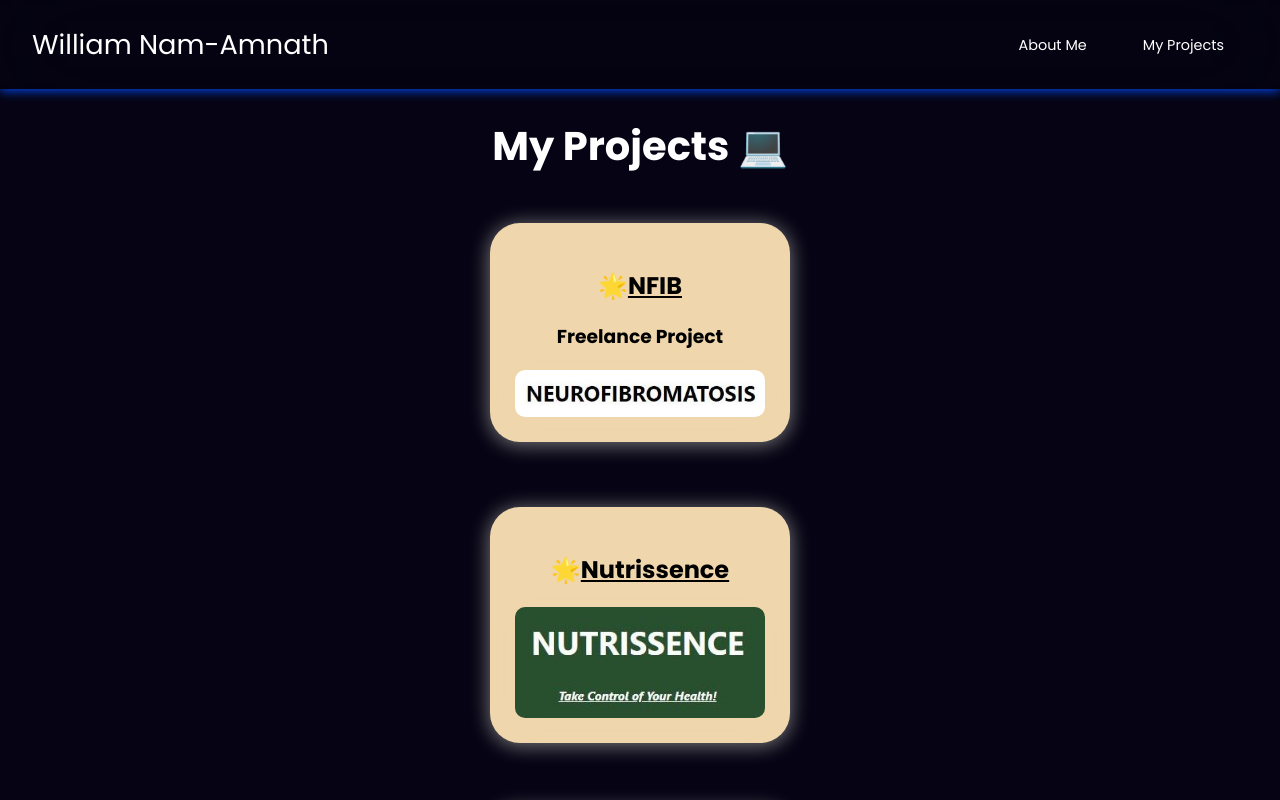
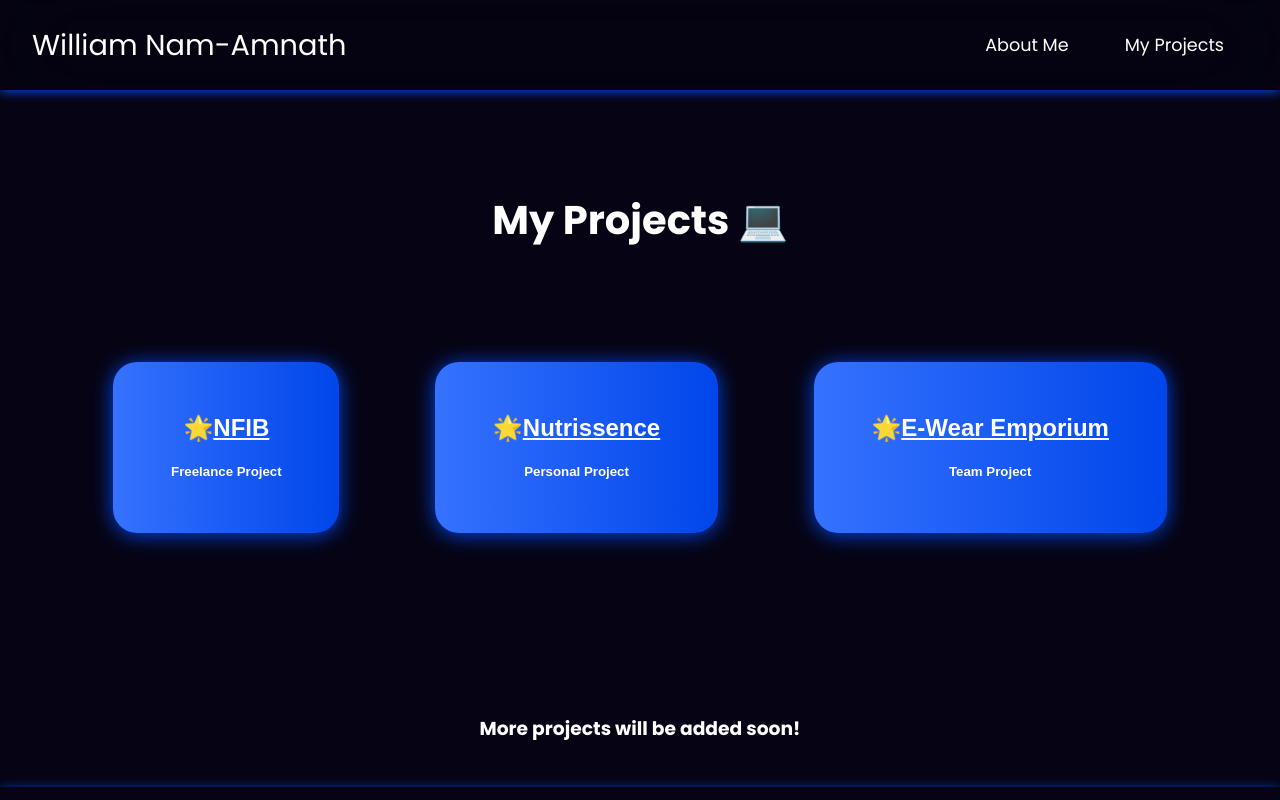
Before and after one commit to williamnamamnath/my-portfolio, a React (Create React App) app: page /all-projects in a window 1280 px wide. Shown: the top 800 px of the page. Built offline with nearby package versions, Linux system fonts and the light colour scheme.

Commit message:
Modified the Projects page as well as each separate project page

```diff
--- a/src/GlobalStyles.js
+++ b/src/GlobalStyles.js
@@ -40,6 +40,10 @@ h4 {
     justify-content: center;
     text-align: center;
     align-items: center;
+}
+
+.project-space {
+    color: white;
 }
 
 .body-space {
--- a/src/components/NavBar.js
+++ b/src/components/NavBar.js
@@ -82,7 +82,7 @@ const Li = styled.li`
 
 const MenuItem = styled.a`
     text-decoration: none;
-    font-size: 0.9rem;
+    font-size: 1.1rem;
     color: white;
     position: relative;
     cursor: pointer;
@@ -110,7 +110,7 @@ const MenuItem = styled.a`
 const NavbarName = styled.a`
     text-decoration: none;
     color: white;
-    font-size: 1.7em;
+    font-size: 1.8em;
     cursor: pointer;
 
     @media all and (max-width: 960px) {
--- a/src/pages/Home.js
+++ b/src/pages/Home.js
@@ -1,9 +1,5 @@
 import { useEffect } from "react";
 import { useNavigate } from "react-router-dom";
-
-import "../GlobalStyles";
-
-import Projects from "./Projects";
 
 import styled from "styled-components";
 import picture from "../images/profile-picture.jpg";
@@ -73,22 +69,6 @@ margin: 15px;
 padding: 10px;
 `
 
-// const MoreInfo = styled.div`
-// display:inline-block;
-// box-shadow: 0 2px 20px 0 gray;
-// color: white;
-// background-color: #efd6ac;
-// border-radius: 30px;
-// margin: 20px;
-// padding: 15px;
-// transition: transform 0.3s ease;
-
-// &:hover {
-//   transform: scale(1.1);
-//   cursor: pointer;
-// }
-// `
-
 const Picture = styled.img`
   border-radius: 200px;
   height: 380px;
@@ -105,13 +85,18 @@ const Picture = styled.img`
 `
 
 const TechStack = styled.i`
-font-size: 75px;
-background-color: black;
+font-size: 8rem;
+background-color: #060414;
 padding: 5px;
 border-radius: 10px;
+flex-wrap: wrap;
 
 @media all and (min-width: 360px) and (max-width: 969px) {
-  font-size: 50px;
+  font-size: 3.5rem;
+  display: flex;
+  align-items: center;
+  justify-content: center;
+  flex-wrap: wrap;
 }
 `
 
@@ -120,12 +105,10 @@ const StackDiv = styled.div`
     justify-content: center;
     align-items: center;
     gap: 2rem;
-    box-shadow: 0 2px 20px 0 gray;
-    color: #efd6ac;
-    background-color: #efd6ac;
-    border-radius: 40px;
-    margin: 30px;
-    padding: 25px;
+    color: black;
+    border-radius: 30px;
+    margin: 20px;
+    padding: 15px;
 `
 
 const SocialsDiv = styled.div`
@@ -135,8 +118,8 @@ const SocialsDiv = styled.div`
     gap: 2rem;
     color: black;
     border-radius: 30px;
-    margin: 20px;
-    padding: 15px;
+    margin: 1rem;
+    padding: 1rem 2.5rem;
 `
 
 const Social = styled.a`
@@ -149,16 +132,17 @@ const Social = styled.a`
 `
 
 const Button = styled.button`
-      font-size: 1rem;
+  font-size: 1.3rem;
   display: flex;
   align-items: center;
   justify-content: center;
   color: #fff;
   background: linear-gradient(90deg, #3672FF 0%, #0046EA 100%);
-  padding: 1rem;
+  padding: 2rem 2.2rem;
+  margin: 2rem 0;
   border: none;
   outline: 1.5px solid transparent;
-  border-radius: 1.5rem;
+  border-radius: 2.5rem;
   cursor: pointer;
   transition: all 0.5s ease;
 
@@ -167,6 +151,14 @@ const Button = styled.button`
     background: black;
     outline: 1.5px solid #0046EA;
   }
+
+  @media all and (min-width: 360px) and (max-width: 969px) {
+    font-size: 1.1rem;
+    flex-wrap: wrap;
+    padding: 1rem 2rem;
+    margin: 2rem 0;
+    border-radius: 1.5rem;
+}
 `
 
 const Home = () => {
@@ -206,36 +198,33 @@ const navProjects = () => {
 
       <br/>
       <br/>
+    <ParentDiv>
+      <NameCard>
     <h3 style={{textAlign: "center", color: "white"}}>I have experience with the following tech stack:</h3>
-    <ParentDiv>
     <StackDiv>
     <TechStack className="devicon-html5-plain-wordmark colored"></TechStack>
     <TechStack className="devicon-css3-plain-wordmark colored"></TechStack>
     <TechStack className="devicon-javascript-plain colored"></TechStack>
+    </StackDiv>
+    <StackDiv>
     <TechStack className="devicon-react-original-wordmark colored"></TechStack>
     <TechStack className="devicon-mongodb-plain-wordmark colored"></TechStack>
     <TechStack className="devicon-nodejs-plain-wordmark colored"></TechStack>
     </StackDiv>
+      </NameCard>
     </ParentDiv>
-    <br/>
-    <br/>
-    <br/>
+
     <SocialsDiv>
       <Button onClick={navAbout}>
-        Learn More About Me! 👨‍💻
+        Learn More About Me 🙋‍♂️
       </Button>
       <Button onClick={navProjects}>
-        My Projects
+        View My Projects 💻
       </Button>
     </SocialsDiv>
     <br/>
     <br/>
     <br/>
-    <hr style={{width: "50%"}}/>
-    <br/>
-    <br/>
-    <Projects />
-
     </div>
   );
 }
--- a/src/pages/ProjectsPage.js
+++ b/src/pages/ProjectsPage.js
@@ -2,51 +2,55 @@ import { useEffect } from "react";
 import { useNavigate } from "react-router-dom";
 
 import styled from "styled-components";
-import nf1 from "../images/nfib-small.JPG";
-import nutr from "../images/nutrissence-small.JPG";
-import empo from "../images/emporium-small.JPG";
 
 const ParentDiv = styled.div`
   display: flex;
   justify-content: center;
   align-items: center;
   `
-  const ChildDiv = styled.div`
-    display:inline-block;
-    box-shadow: 0 2px 20px 0 gray;
-    color: black;
-    background-color: #efd6ac;
-    border-radius: 30px;
-    margin: 20px;
-    padding: 25px;
-    transition: transform 0.3s ease;
 
-&:hover {
-  transform: scale(1.1);
-  cursor: pointer;
-}
-  `
-
-const Picture = styled.img`
-  box-shadow: 0 2px 20px 0 #efd6ac;
-  border-radius: 10px;
-  height: 100%;
-  width: 100%;
-  object-fit: cover;
-
-  @media all and (min-width: 360px) {
-    max-width: 250px;
-    max-height: 200px;
+const SocialsDiv = styled.div`
     display: flex;
+    flex-wrap: wrap;
     justify-content: center;
     align-items: center;
-    align-self: center;
-    flex-wrap: wrap;
+    gap: 2rem;
+    color: black;
+    border-radius: 30px;
+    margin: 2rem;
+    padding: 3rem;
+`
+
+const Button = styled.button`
+  font-size: 1rem;
+  display: block;
+  align-items: center;
+  justify-content: center;
+  color: #fff;
+  background: linear-gradient(90deg, #3672FF 0%, #0046EA 100%);
+  box-shadow: 0 2px 20px 0 #0046EA;
+  padding: 2rem 3.6rem;
+  margin: 2rem;
+  border: none;
+  outline: 1.5px solid transparent;
+  border-radius: 1.5rem;
+  cursor: pointer;
+  transition: all 0.5s ease;
+  flex-wrap: wrap;
+
+  &:hover {
+    color: white;
+    background: black;
+    outline: 1.5px solid #0046EA;
   }
 `
 
 const H2 = styled.h2`
   text-align: center;
+`
+
+const PageSpacing = styled.div`
+  margin: 100px 0;
 `
 
 const ProjectsPage = () => {
@@ -70,35 +74,34 @@ const ProjectsPage = () => {
       };
 
     return (
-        <>
-    <h1 style={{color: "white"}}>My Projects 💻</h1>
+      <>
+      <PageSpacing />
+      <h1 style={{color: "white"}}>My Projects 💻</h1>
+
+      <SocialsDiv>
+      <Button onClick={handleClickNFIB}>
+    <H2>🌟  <span style={{textDecoration: "underline"}}>NFIB</span></H2>
+    <h5>Freelance Project</h5>
+      </Button>
+
+
+      <Button onClick={handleClickNutrissence}>
+    <H2>🌟  <span style={{textDecoration: "underline"}}>Nutrissence</span></H2>
+    <h5>Personal Project</h5>
+      </Button>
+
+
+      <Button onClick={handleClickEmporium}>
+    <H2>🌟  <span style={{textDecoration: "underline"}}>E-Wear Emporium</span></H2>
+    <h5>Team Project</h5>
+      </Button>
+    </SocialsDiv>
+
     <ParentDiv>
-      <ChildDiv onClick={handleClickNFIB}>
-    <H2>🌟 <span style={{textDecoration: "underline"}}>NFIB</span></H2>
-    <h3>Freelance Project</h3>
-        <Picture src={nf1} alt="NFIB preview"></Picture>
-      </ChildDiv>
     </ParentDiv>
     <br/>
-
-    <ParentDiv>
-      <ChildDiv onClick={handleClickNutrissence}>
-    <H2>🌟 <span style={{textDecoration: "underline"}}>Nutrissence</span></H2>
-        <Picture src={nutr} alt="Nutrissence preview"></Picture>
-      </ChildDiv>
-      </ParentDiv>
     <br/>
-
-    <ParentDiv>
-      <ChildDiv onClick={handleClickEmporium}>
-    <H2>🌟 <span style={{textDecoration: "underline"}}>E-Wear Emporium</span></H2>
-    <h3>Team Project</h3>
-        <Picture src={empo} alt="E-Wear Emporium preview"></Picture>
-      </ChildDiv>
-    </ParentDiv>
-
-    <br/>
-    <h3>More projects will be added soon!</h3>
+    <h3 style={{color: "white"}}>More projects will be added soon!</h3>
     <br/>
         </>
     )
--- a/src/pages/Socials.js
+++ b/src/pages/Socials.js
@@ -98,7 +98,7 @@ const H1 = styled.h1`
 `
 
 const PageSpacing = styled.div`
-  margin: 100px 0 100px 0;
+  margin: 100px 0;
 `
 
 
--- a/src/projects/Emporium.js
+++ b/src/projects/Emporium.js
@@ -4,7 +4,7 @@ import styled from "styled-components";
 import projectEmporium from "../images/Emporium-home-page.JPG";
 
 const Picture = styled.img`
-  box-shadow: 0 2px 15px 0 gray;
+  box-shadow: 0 2px 20px 0 #0046EA;
   border-radius: 15px;
   height: 50%;
   width: 50%;
@@ -30,9 +30,7 @@ const ParentDiv = styled.div`
 
 const NameCard = styled.div`
 display: block;
-//box-shadow: 0 2px 20px 0 #efd6ac;
-color: black;
-//background-color: black;
+color: white;
 border-radius: 30px;
 margin: 20px 40px;
 padding: 15px 30px;
@@ -41,16 +39,18 @@ justify-content: center;
 `
 
 const TechStack = styled.i`
-font-size: 75px;
-background-color: black;
+font-size: 8rem;
+background-color: #060414;
 padding: 5px;
 border-radius: 10px;
+flex-wrap: wrap;
 
 @media all and (min-width: 360px) and (max-width: 969px) {
-  font-size: 40px;
+  font-size: 3rem;
   display: flex;
   align-items: center;
   justify-content: center;
+  flex-wrap: wrap;
 }
 `
 
@@ -60,7 +60,6 @@ const Paragraph = styled.p`
     margin: 20px;
     padding: 15px;
     line-height: 1.5;
-    font-weight: 550;
 
     @media all and (min-width: 360px) {
     font-size: 20px;
@@ -77,7 +76,6 @@ const H3 = styled.h3`
 const LI = styled.li`
     line-height: 1.5;
     font-size: 20px;
-    font-weight: 550;
 
   @media all and (min-width: 360px) and (max-width: 969px) {
     font-size: 20px;
@@ -87,13 +85,11 @@ const LI = styled.li`
 const H1 = styled.h1`
   font-family: "Open Sans", sans-serif;
   text-align: center;
-  font-size: 60px;
-  font-weight: 600;
+  font-size: 4rem;
   flex-wrap: wrap;
 
   @media all and (min-width: 360px) and (max-width: 969px) {
-    font-size: 40px;
-    font-weight: 600;
+    font-size: 2.5rem;
   flex-wrap: wrap;
   }
 `
@@ -108,7 +104,12 @@ const SecondH2 = styled.h2`
 `
 
 const PageSpacing = styled.div`
-  margin: 100px 0 100px 0;
+  margin: 8rem 0;
+
+  @media all and (min-width: 360px) and (max-width: 969px) {
+    margin: 5rem 0;
+    flex-wrap: wrap;
+  }
 `
 
 const ProjectStack = styled.div`
@@ -133,18 +134,18 @@ const ProjectLink = styled.a`
     align-items: center;
     justify-content: center;
     text-decoration: none;
-    color: black;
+    color: white;
 `
 
 const Emporium = () => {
 
     return (
         <>
-        <PageSpacing>
-            <div className="popup-window">
+        <PageSpacing />
+            <div className="project-space">
             <H1>
             <ProjectLink href="https://github.com/williamnamamnath/project-GROUP-e-commerce" target="_blank" rel="noopener noreferrer">
-              <span style={{textDecoration: "underline"}}>E-Wear Emporium </span> 🏬
+              E-Wear Emporium 🏬
               </ProjectLink>
               </H1>
                 <br/>
@@ -187,6 +188,7 @@ const Emporium = () => {
                             </LI>
                         </ul>
                     </InnerDiv>
+
                     <ParentDiv>
                     <NameCard>
                         <H2>Technologies Used:</H2>
@@ -194,6 +196,8 @@ const Emporium = () => {
                         <TechStack className="devicon-html5-plain-wordmark colored"></TechStack>
                         <TechStack className="devicon-css3-plain-wordmark colored"></TechStack>
                         <TechStack className="devicon-react-original-wordmark colored"></TechStack>
+                        </ProjectStack>
+                        <ProjectStack>
                         <TechStack className="devicon-javascript-plain colored"></TechStack>
                         <TechStack className="devicon-mongodb-plain-wordmark colored"></TechStack>
                         <TechStack className="devicon-nodejs-plain-wordmark colored"></TechStack>
@@ -201,7 +205,6 @@ const Emporium = () => {
                     </NameCard>
                     </ParentDiv>
             </div>
-        </PageSpacing>
         </>
     )
 }
--- a/src/projects/NFIB.js
+++ b/src/projects/NFIB.js
@@ -4,7 +4,7 @@ import styled from "styled-components";
 import projectNFIB from "../images/NFIB-home-page.JPG";
 
 const Picture = styled.img`
-  box-shadow: 0 2px 15px 0 gray;
+  box-shadow: 0 2px 20px 0 #0046EA;
   border-radius: 15px;
   height: 60%;
   width: 60%;
@@ -19,13 +19,11 @@ const Picture = styled.img`
 const H1 = styled.h1`
   font-family: "Open Sans", sans-serif;
   text-align: center;
-  font-size: 60px;
-  font-weight: 600;
+  font-size: 4rem;
   flex-wrap: wrap;
 
   @media all and (min-width: 360px) and (max-width: 969px) {
-    font-size: 40px;
-    font-weight: 600;
+    font-size: 2.5rem;
   flex-wrap: wrap;
   }
 `
@@ -55,23 +53,24 @@ justify-content: center;
 `
 
 const TechStack = styled.i`
-font-size: 75px;
-background-color: black;
+font-size: 8rem;
+background-color: #060414;
 padding: 5px;
 border-radius: 10px;
+flex-wrap: wrap;
 
 @media all and (min-width: 360px) and (max-width: 969px) {
-  font-size: 40px;
+  font-size: 3rem;
   display: flex;
   align-items: center;
   justify-content: center;
+  flex-wrap: wrap;
 }
 `
 
 const LI = styled.li`
     line-height: 1.5;
     font-size: 20px;
-    font-weight: 550;
 
   @media all and (min-width: 360px) and (max-width: 969px) {
     font-size: 20px;
@@ -80,7 +79,6 @@ const LI = styled.li`
 
 const Paragraph = styled.p`
     font-size: large;
-    font-weight: 550;
     text-align: justify;
     margin: 20px;
     padding: 15px;
@@ -100,6 +98,7 @@ const H3 = styled.h3`
 const H2 = styled.h2`
     text-decoration: underline;
     text-align: center;
+    color: white;
 `
 
 const SecondH2 = styled.h2`
@@ -107,7 +106,12 @@ const SecondH2 = styled.h2`
 `
 
 const PageSpacing = styled.div`
-  margin: 100px 0 100px 0;
+  margin: 8rem 0;
+
+  @media all and (min-width: 360px) and (max-width: 969px) {
+    margin: 5rem 0;
+    flex-wrap: wrap;
+  }
 `
 
 const ProjectStack = styled.div`
@@ -132,18 +136,18 @@ const ProjectLink = styled.a`
     align-items: center;
     justify-content: center;
     text-decoration: none;
-    color: black;
+    color: white;
 `
 
 const NFIB = () => {
 
     return (
         <>
-        <PageSpacing>
-            <div className="popup-window">
+        <PageSpacing />
+            <div className="project-space">
             <H1>
             <ProjectLink href="https://github.com/williamnamamnath/project-nfib" target="_blank" rel="noopener noreferrer">
-              <span style={{textDecoration: "underline"}}>NFIB </span> 🧬
+              NFIB 🧬
               </ProjectLink>
               </H1>
             <br/>
@@ -153,7 +157,7 @@ const NFIB = () => {
                 </ImgDiv>
                 <br/>
                     <InnerDiv>
-                        <SecondH2>What is Project NFIB (neurofibromatosis)?</SecondH2>
+                        <SecondH2>What is Project NFIB (Neurofibromatosis)?</SecondH2>
                         <Paragraph>
                             Project NFIB is a freelance project that was proposed to me by one of the medical geneticists that I work with at the Montreal University Health Centre (MUHC).
                         </Paragraph>
@@ -182,7 +186,6 @@ const NFIB = () => {
                     </NameCard>
                     </ParentDiv>
             </div>
-        </PageSpacing>
         </>
     )
 }
--- a/src/projects/Nutrissence.js
+++ b/src/projects/Nutrissence.js
@@ -4,7 +4,7 @@ import styled from "styled-components";
 import projectNutrissence from "../images/Nutrissence-home-page.JPG";
 
 const Picture = styled.img`
-  box-shadow: 0 2px 15px 0 gray;
+  box-shadow: 0 2px 20px 0 #0046EA;
   border-radius: 15px;
   height: 60%;
   width: 60%;
@@ -30,9 +30,7 @@ const ParentDiv = styled.div`
 
 const NameCard = styled.div`
 display: block;
-//box-shadow: 0 2px 20px 0 #efd6ac;
-color: black;
-//background-color: black;
+color: white;
 border-radius: 30px;
 margin: 20px 40px;
 padding: 15px 30px;
@@ -41,16 +39,18 @@ justify-content: center;
 `
 
 const TechStack = styled.i`
-font-size: 75px;
-background-color: black;
+font-size: 8rem;
+background-color: #060414;
 padding: 5px;
 border-radius: 10px;
+flex-wrap: wrap;
 
 @media all and (min-width: 360px) and (max-width: 969px) {
-  font-size: 40px;
+  font-size: 3rem;
   display: flex;
   align-items: center;
   justify-content: center;
+  flex-wrap: wrap;
 }
 `
 
@@ -60,7 +60,6 @@ const Paragraph = styled.p`
     margin: 20px;
     padding: 15px;
     line-height: 1.5;
-    font-weight: 550;
 
     @media all and (min-width: 360px) {
     font-size: 20px;
@@ -77,7 +76,6 @@ const H3 = styled.h3`
 const LI = styled.li`
     line-height: 1.5;
     font-size: 20px;
-    font-weight: 550;
 
   @media all and (min-width: 360px) and (max-width: 969px) {
     font-size: 20px;
@@ -96,19 +94,22 @@ const SecondH2 = styled.h2`
 const H1 = styled.h1`
   font-family: "Open Sans", sans-serif;
   text-align: center;
-  font-size: 60px;
-  font-weight: 600;
+  font-size: 4rem;
   flex-wrap: wrap;
 
   @media all and (min-width: 360px) and (max-width: 969px) {
-    font-size: 40px;
-    font-weight: 600;
+    font-size: 2.5rem;
   flex-wrap: wrap;
   }
 `
 
 const PageSpacing = styled.div`
-  margin: 100px 0 100px 0;
+  margin: 8rem 0;
+
+  @media all and (min-width: 360px) and (max-width: 969px) {
+    margin: 5rem 0;
+    flex-wrap: wrap;
+  }
 `
 
 const ProjectStack = styled.div`
@@ -133,18 +134,18 @@ const ProjectLink = styled.a`
     align-items: center;
     justify-content: center;
     text-decoration: none;
-    color: black;
+    color: white;
 `
 
 const Nutrissence = () => {
 
     return (
         <>
-        <PageSpacing>
-            <div className="popup-window">
+        <PageSpacing />
+            <div className="project-space">
             <H1>
             <ProjectLink href="https://github.com/williamnamamnath/project-final" target="_blank" rel="noopener noreferrer">
-              <span style={{textDecoration: "underline"}}>Nutrissence </span> 🍃
+              Nutrissence 🍃
               </ProjectLink>
               </H1>
             <br/>
@@ -186,6 +187,8 @@ const Nutrissence = () => {
                         <TechStack className="devicon-html5-plain-wordmark colored"></TechStack>
                         <TechStack className="devicon-css3-plain-wordmark colored"></TechStack>
                         <TechStack className="devicon-react-original-wordmark colored"></TechStack>
+                        </ProjectStack>
+                        <ProjectStack>
                         <TechStack className="devicon-javascript-plain colored"></TechStack>
                         <TechStack className="devicon-mongodb-plain-wordmark colored"></TechStack>
                         <TechStack className="devicon-nodejs-plain-wordmark colored"></TechStack>
@@ -193,7 +196,6 @@ const Nutrissence = () => {
                     </NameCard>
                     </ParentDiv>
             </div>
-        </PageSpacing>
         </>
     )
 }
```
Also changed, not shown: src/pages/AboutMe.js (+16 -7 lines).
